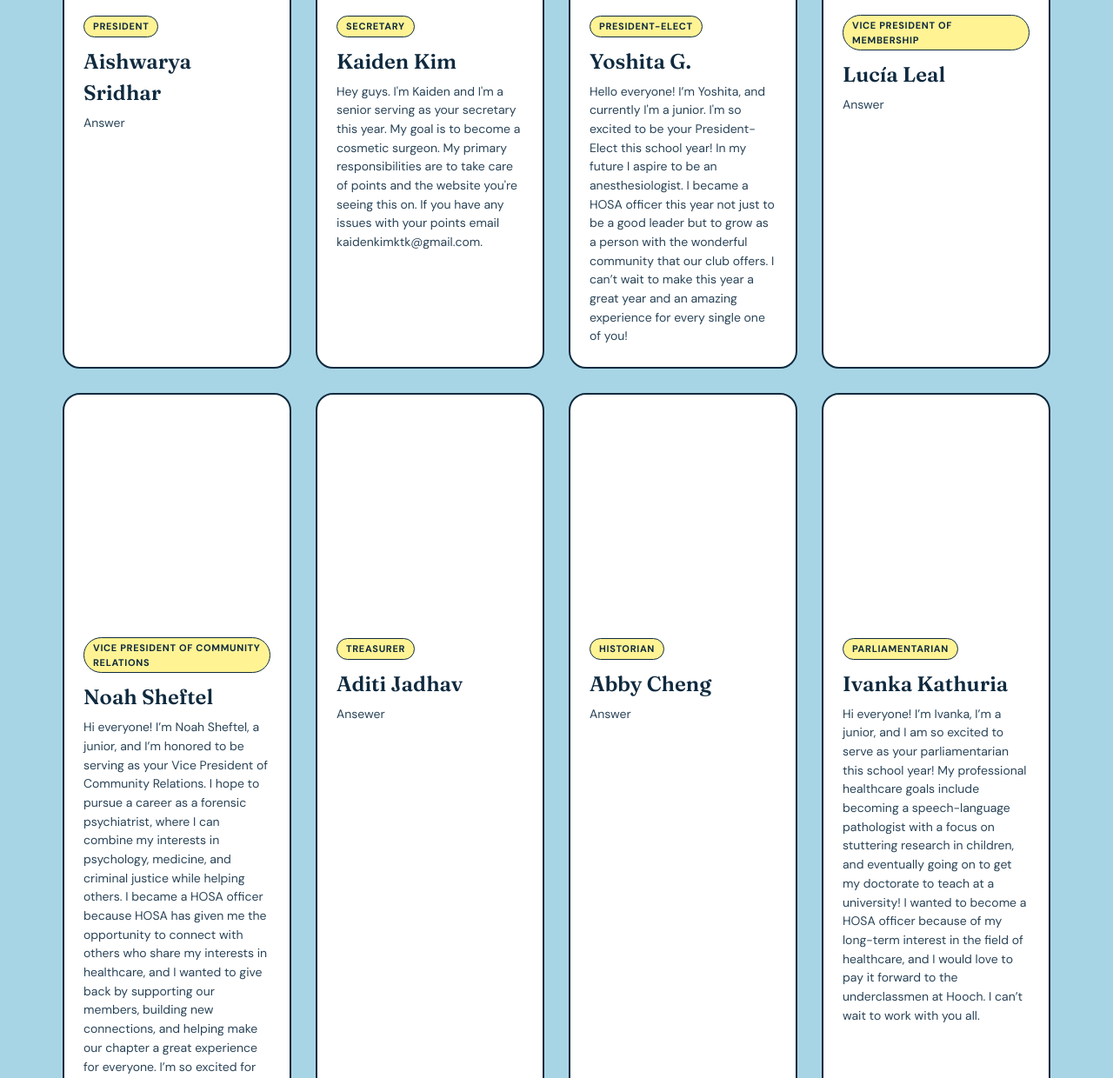
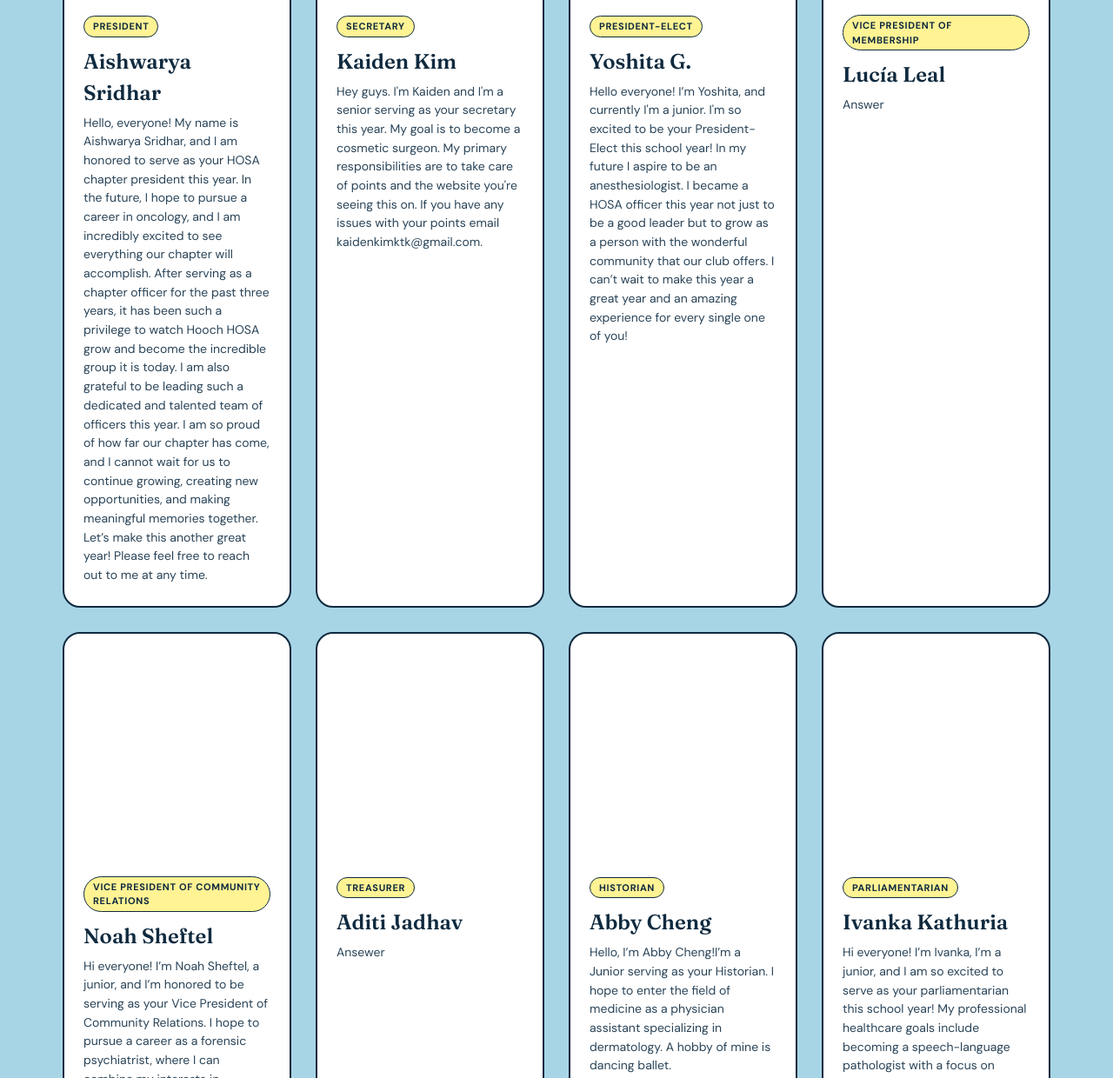
Before and after one commit to kaidenkim0130/HOSA-Homepage, a plain HTML site: page hosa-website/officers.html in a window 1280 px wide. Shown: the part 528-1768 px from the top of the page at 87% size. Drawn offline with Linux system fonts and the light colour scheme.

Commit message:
Update officer bios in officers.html

```diff
--- a/hosa-website/officers.html
+++ b/hosa-website/officers.html
@@ -70,7 +70,7 @@
         name: "Aishwarya Sridhar",
         role: "President",
         photo: "images/aish.jpg",
-        bio: "Answer"
+        bio: "Hello, everyone! My name is Aishwarya Sridhar, and I am honored to serve as your HOSA chapter president this year. In the future, I hope to pursue a career in oncology, and I am incredibly excited to see everything our chapter will accomplish. After serving as a chapter officer for the past three years, it has been such a privilege to watch Hooch HOSA grow and become the incredible group it is today. I am also grateful to be leading such a dedicated and talented team of officers this year. I am so proud of how far our chapter has come, and I cannot wait for us to continue growing, creating new opportunities, and making meaningful memories together. Let’s make this another great year! Please feel free to reach out to me at any time."
       },
       {
         name: "Kaiden Kim",
@@ -106,7 +106,7 @@
         name: "Abby Cheng",
         role: "Historian",
         photo: "images/abby.jpg",
-        bio: "Answer"
+        bio: "Hello, I’m Abby Cheng!I’m a Junior serving as your Historian. I hope to enter the field of medicine as a physician assistant specializing in dermatology. A hobby of mine is dancing ballet."
       },
       {
         name: "Ivanka Kathuria",
```
